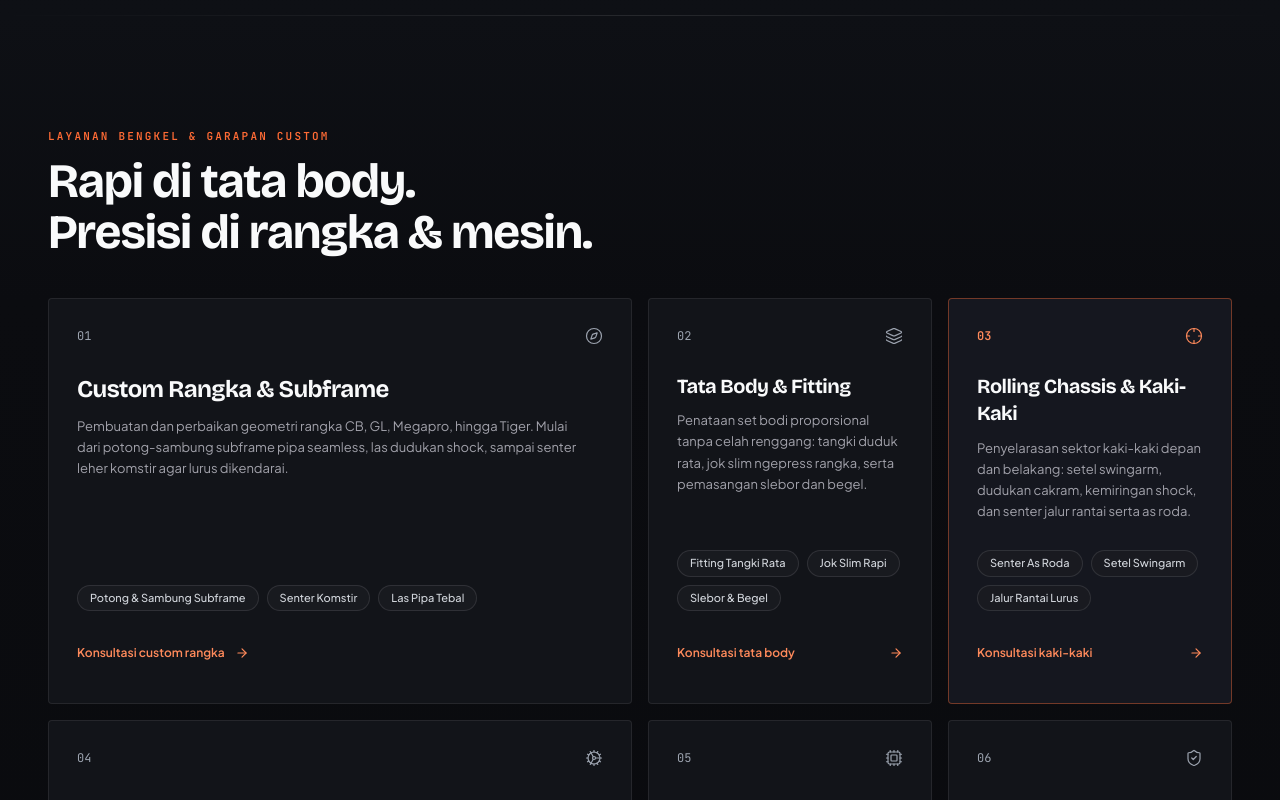
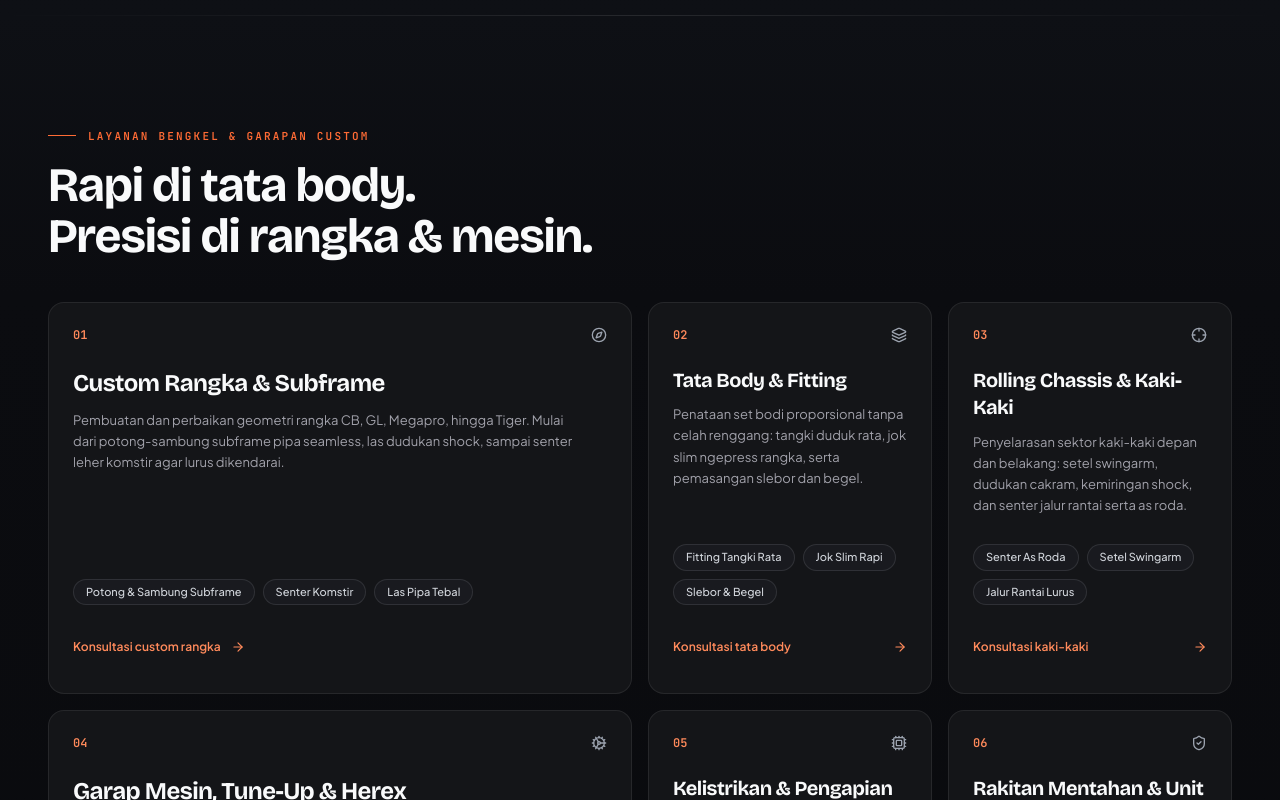
Before and after one commit to ferdiodwi/BSK, a Next.js app: page / in a window 1280 px wide. Shown: the part 1640-2440 px from the top of the page. Built offline with nearby package versions, Linux system fonts and the light colour scheme.

Commit message:
style: unify ServicePackages bento card styling with AboutSection cards

```diff
--- a/src/landing/components/ServicePackages.tsx
+++ b/src/landing/components/ServicePackages.tsx
@@ -42,20 +42,22 @@ export function ServicePackages({ block, onOpenInquiry }: SectionComponentProps)
       <div className="mx-auto max-w-[1320px] px-5 py-20 sm:px-8 lg:px-12 lg:py-28">
         {/* Left-Aligned Bold Two-Line Editorial Header */}
         <div {...revealUp(0)} className="max-w-3xl">
-          <p className="font-mono text-[11px] font-semibold tracking-[0.2em] text-[#FF6B35] uppercase">
-            {tr(bind(block, "subtitle", "LAYANAN BENGKEL & GARAPAN CUSTOM"), locale)}
-          </p>
-          <h2 className="mt-3 font-display text-3xl leading-[1.06] font-bold tracking-[-0.025em] text-[#F9FAFB] sm:text-5xl">
+          <div className="flex items-center gap-3">
+            <span className="h-[1px] w-7 bg-[#FF6B35]" aria-hidden="true" />
+            <p className="font-mono text-[11px] font-semibold tracking-[0.2em] text-[#FF6B35] uppercase">
+              {tr(bind(block, "subtitle", "LAYANAN BENGKEL & GARAPAN CUSTOM"), locale)}
+            </p>
+          </div>
+          <h2 className="mt-4 font-display text-3xl leading-[1.06] font-bold tracking-[-0.025em] text-[#F9FAFB] sm:text-5xl">
             <span className="block">{tr(bind(block, "title", "Rapi di tata body."), locale)}</span>
             <span className="block">{tr(lineTwo, locale)}</span>
           </h2>
         </div>
 
-        {/* Asymmetric 4-Col Bento Grid (Row 1: 2+1+1 | Row 2: 2+1+1) */}
-        <div className="mt-10 grid grid-cols-1 gap-4 md:grid-cols-2 lg:grid-cols-4">
+        {/* Asymmetric 4-Col Bento Grid matching AboutSection card language */}
+        <div className="mt-10 grid grid-cols-1 gap-3.5 md:grid-cols-2 lg:grid-cols-4 lg:gap-4">
           {services.map((svc, idx) => {
             const isWide = Number(svc.extra?.span ?? 1) === 2;
-            const isFeatured = Boolean(svc.extra?.featured);
             const iconKey = (svc.extra?.iconKey as ServiceIconKey) ?? "rangka";
             const Icon = SERVICE_ICONS[iconKey] ?? Compass;
             const tags = (svc.extra?.tags as string[]) ?? [];
@@ -65,38 +67,25 @@ export function ServicePackages({ block, onOpenInquiry }: SectionComponentProps)
               <article
                 key={svc.id ?? idx}
                 {...revealUp(Number((idx * 0.05).toFixed(2)))}
-                className={`group flex min-h-[260px] flex-col justify-between rounded-[4px] border p-6 transition-colors duration-200 sm:p-7 lg:min-h-[295px] ${
+                className={`group flex min-h-[260px] flex-col justify-between rounded-2xl border border-white/[0.08] bg-[#141518] p-6 transition-colors duration-200 hover:border-[#FF6B35]/45 hover:bg-[#16181D] lg:min-h-[290px] ${
                   isWide ? "md:col-span-2 lg:col-span-2" : "lg:col-span-1"
-                } ${
-                  isFeatured
-                    ? "border-[#FF6B35]/40 bg-[#15171F] hover:border-[#FF6B35]/75"
-                    : "border-white/[0.08] bg-[#121419] hover:border-white/25 hover:bg-[#15171E]"
                 }`}
               >
                 <div>
-                  {/* Card Index + Technical Icon */}
+                  {/* Card Index + Technical Icon (matched to AboutSection cards) */}
                   <div className="flex items-center justify-between">
-                    <span
-                      className={`font-mono text-xs ${
-                        isFeatured ? "font-semibold text-[#FF8A5B]" : "text-[#9CA3AF]"
-                      }`}
-                    >
+                    <span className="font-mono text-xs font-semibold text-[#FF8A5B]">
                       0{idx + 1}
                     </span>
                     <Icon
-                      className={`h-[18px] w-[18px] transition-colors ${
-                        isFeatured
-                          ? "text-[#FF8A5B]"
-                          : "text-[#9CA3AF] group-hover:text-[#FF6B35]"
-                      }`}
-                      strokeWidth={1.6}
+                      className="h-4 w-4 text-[#9CA3AF] transition-colors group-hover:text-[#FF6B35]"
                       aria-hidden="true"
                     />
                   </div>
 
                   {/* Service Name & Description */}
                   <h3
-                    className={`mt-7 font-display leading-snug font-bold tracking-tight text-[#F9FAFB] ${
+                    className={`mt-6 font-display leading-snug font-bold tracking-tight text-[#F9FAFB] ${
                       isWide ? "text-xl sm:text-2xl" : "text-lg sm:text-xl"
                     }`}
                   >
```
